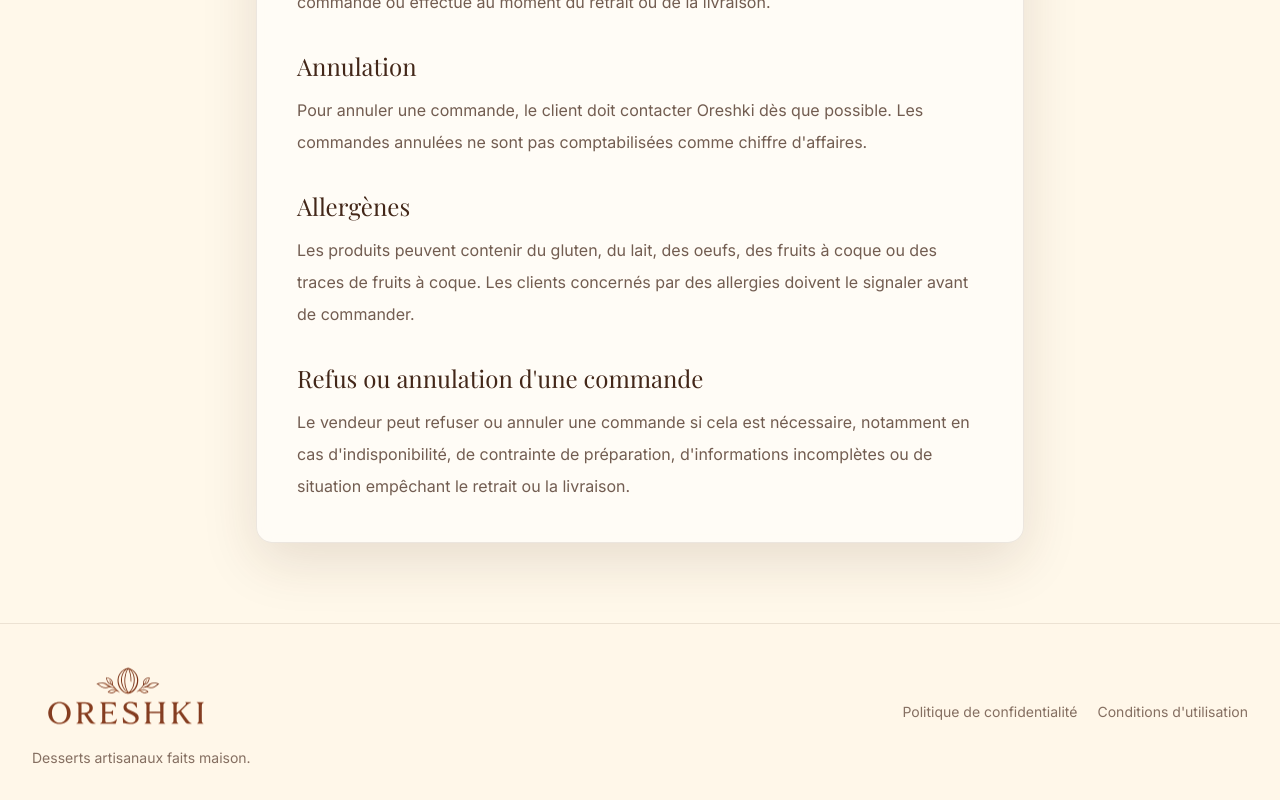
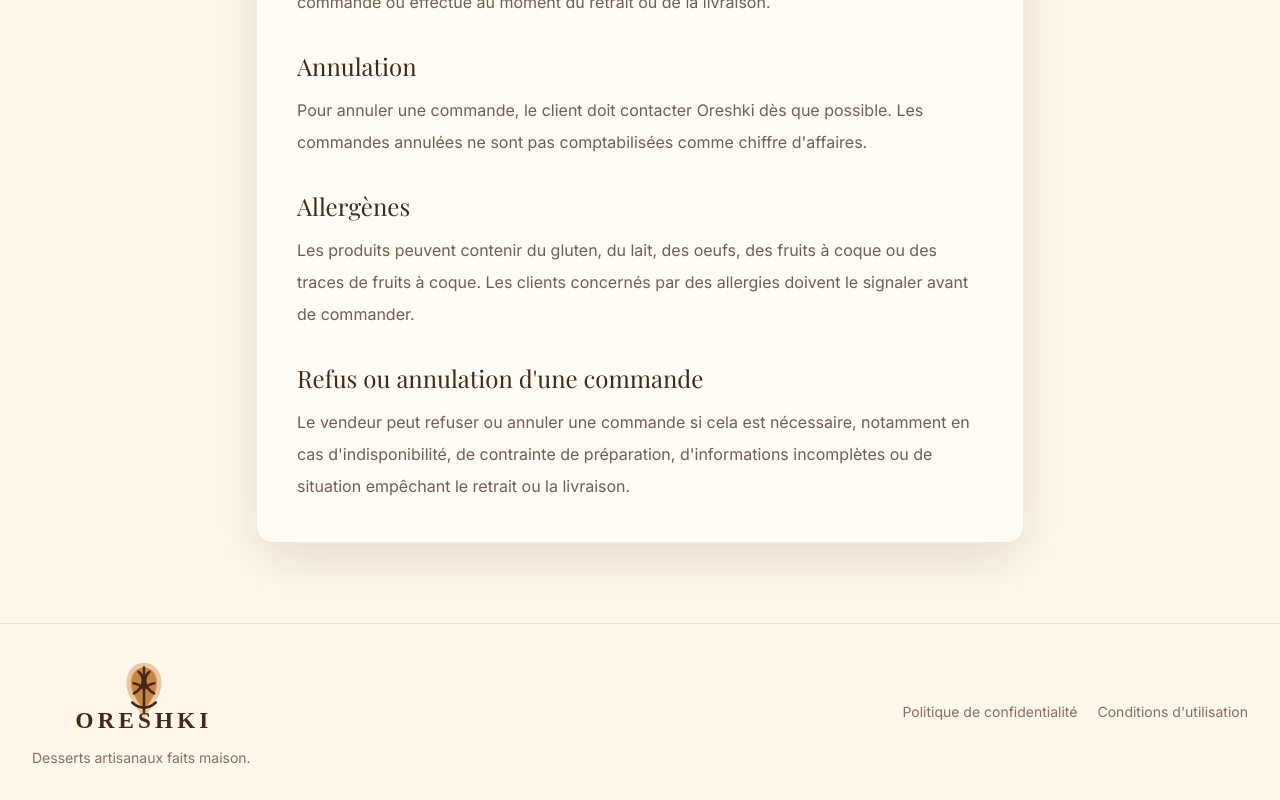
Before and after one commit to ruseremian/oreshki.github.io, a Next.js app: page /terms in a window 1280 px wide. Shown: the part 919-1719 px from the top of the page. Built offline with nearby package versions, Linux system fonts and the light colour scheme; a web font is replaced by a local one.

Commit message:
Use vector Oreshki logo

```diff
--- a/components/ui/logo.tsx
+++ b/components/ui/logo.tsx
@@ -18,16 +18,16 @@ const sizeStyles: Record<
   }
 > = {
   xs: {
-    root: "h-11 w-28 sm:h-14 sm:w-36"
+    root: "h-11 w-32 sm:h-14 sm:w-40"
   },
   sm: {
-    root: "h-20 w-48"
+    root: "h-20 w-56"
   },
   md: {
-    root: "h-24 w-56"
+    root: "h-24 w-64"
   },
   lg: {
-    root: "h-28 w-64"
+    root: "h-28 w-72"
   }
 };
 
@@ -46,11 +46,11 @@ export function Logo({
       )}
     >
       <Image
-        src="/branding/oreshki-logo.png"
+        src="/branding/oreshki-logo.svg"
         alt="Oreshki logo"
         fill
-        sizes="(max-width: 640px) 112px, 224px"
-        className="translate-y-[28%] scale-[3.2] object-contain"
+        sizes="(max-width: 640px) 128px, 288px"
+        className="object-contain"
         priority={size === "xs"}
       />
     </span>
```
Also changed, not shown: public/branding/oreshki-logo.svg (added).
